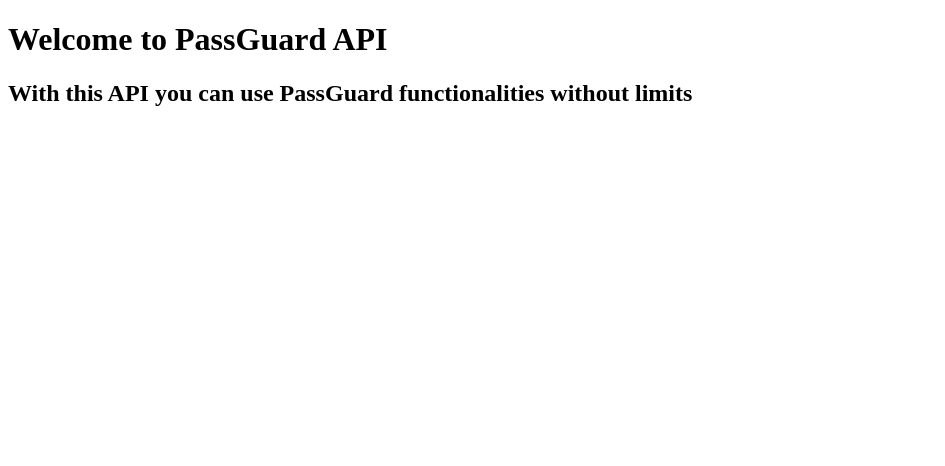
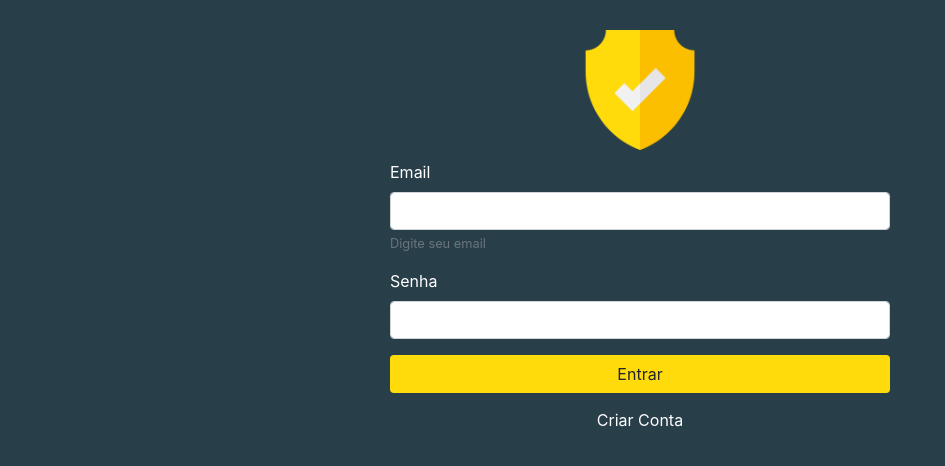
Before and after one commit to isaCarvalho/PassGuardAPI, a Flask app: page / in a window 1280 px wide. Shown: the top 466 px of the page, without its empty margins (0-945 px from the left). Run offline with Flask 2, Linux system fonts and the light colour scheme; some libraries are stand-ins or nearby versions.

Commit message:
Front-end inciado

```diff
--- a/app.py
+++ b/app.py
@@ -6,9 +6,9 @@ from blueprints.user_module import user_module
 from blueprints.login_module import login_module
 
 app = flask.Flask(__name__)
-app.register_blueprint(register_module, url_prefix='/')
-app.register_blueprint(user_module, url_prefix='/')
-app.register_blueprint(login_module, url_prefix='/')
+app.register_blueprint(register_module, url_prefix='/api/v1')
+app.register_blueprint(user_module, url_prefix='/api/v1')
+app.register_blueprint(login_module, url_prefix='/api/v1')
 
 app.config["DEBUG"] = True
 
@@ -16,7 +16,11 @@ CORS(app, resources = {r"/*" : {"origins": "*"}})
 
 @app.route('/', methods=['GET'])
 def index():
-    return render_template('index.html')
+    return render_template('home.html')
+
+@app.route('/createAccount', methods=['GET'])
+def createAccount():
+    return render_template('createAccount.html')
 
 @app.errorhandler(404)
 def page_not_found(e):
--- a/blueprints/login_module.py
+++ b/blueprints/login_module.py
@@ -9,9 +9,11 @@ def index():
     data = request.json
     email = None
     password = None
+    encrypt = None
 
     if (data != None):
         email = data.get('email')
         password = data.get('password')
+        encrypt = data.get('encrypt')
 
-    return jsonify(user_controller.authenticate(email, password))
+    return jsonify(user_controller.authenticate(email, password, encrypt))
--- /dev/null
+++ b/static/css/page.css
@@ -0,0 +1,6 @@
+.middle
+{
+    width: 500px;
+    height: auto;
+    margin: 0 auto;
+}
--- /dev/null
+++ b/templates/home.html
@@ -0,0 +1,22 @@
+{% extends 'index.html' %}
+
+{% block conteudo %}
+
+    <body style="background-color: #283e49 !important;display:flex; flex-direction: column">
+        <img src="../static/images/logo.png" style="padding-top: 30px; margin: 0 auto; width: 120px; height: auto;">
+        <form class="middle" style="color: white; padding-top: 10px;">
+            <div class="form-group">
+                <label for="email">Email</label>
+                <input type="email" class="form-control" id="email" aria-describedby="emailHelp">
+                <small id="emailHelp" class="form-text text-muted">Digite seu email</small>
+            </div>
+            <div class="form-group">
+                <label for="password">Senha</label>
+                <input type="password" class="form-control" id="password">
+            </div>
+            <button type="submit" class="btn btn-block" style="background-color: #FFDB0C !important;">Entrar</button>
+            <button class="btn btn-block" style="color: white;">Criar Conta</button>
+        </form>
+    </body>
+
+{% endblock conteudo %}
--- a/templates/index.html
+++ b/templates/index.html
@@ -1,13 +1,17 @@
 <!DOCTYPE html>
-<html>
+<html style="background-color: #283e49 !important;">
     <head>
         <meta charset="utf-8">
         <title>PassGuard API</title>
+
+        <link rel="stylesheet" href="../static/css/page.css">
+        <link rel="stylesheet" href="https://stackpath.bootstrapcdn.com/bootstrap/4.5.0/css/bootstrap.min.css" integrity="sha384-9aIt2nRpC12Uk9gS9baDl411NQApFmC26EwAOH8WgZl5MYYxFfc+NcPb1dKGj7Sk" crossorigin="anonymous">
     </head>
 
-    <body>
-        <h1>Welcome to PassGuard API</h1>
-        <h2>With this API you can use PassGuard functionalities without limits</h2>
-    </body>
+    {% block conteudo %} {% endblock %}
+
+    <script src="https://code.jquery.com/jquery-3.5.1.slim.min.js" integrity="sha384-DfXdz2htPH0lsSSs5nCTpuj/zy4C+OGpamoFVy38MVBnE+IbbVYUew+OrCXaRkfj" crossorigin="anonymous"></script>
+    <script src="https://cdn.jsdelivr.net/npm/popper.js@1.16.0/dist/umd/popper.min.js" integrity="sha384-Q6E9RHvbIyZFJoft+2mJbHaEWldlvI9IOYy5n3zV9zzTtmI3UksdQRVvoxMfooAo" crossorigin="anonymous"></script>
+    <script src="https://stackpath.bootstrapcdn.com/bootstrap/4.5.0/js/bootstrap.min.js" integrity="sha384-OgVRvuATP1z7JjHLkuOU7Xw704+h835Lr+6QL9UvYjZE3Ipu6Tp75j7Bh/kR0JKI" crossorigin="anonymous"></script>
 
 </html>
```
Also changed, not shown: controllers/register_controller.py (+8 -0 lines), controllers/user_controller.py (+14 -1 lines), templates/createAccount.html (added, +38 -0 lines), templates/error.html (+6 -7 lines), static/images/logo.png (added).
